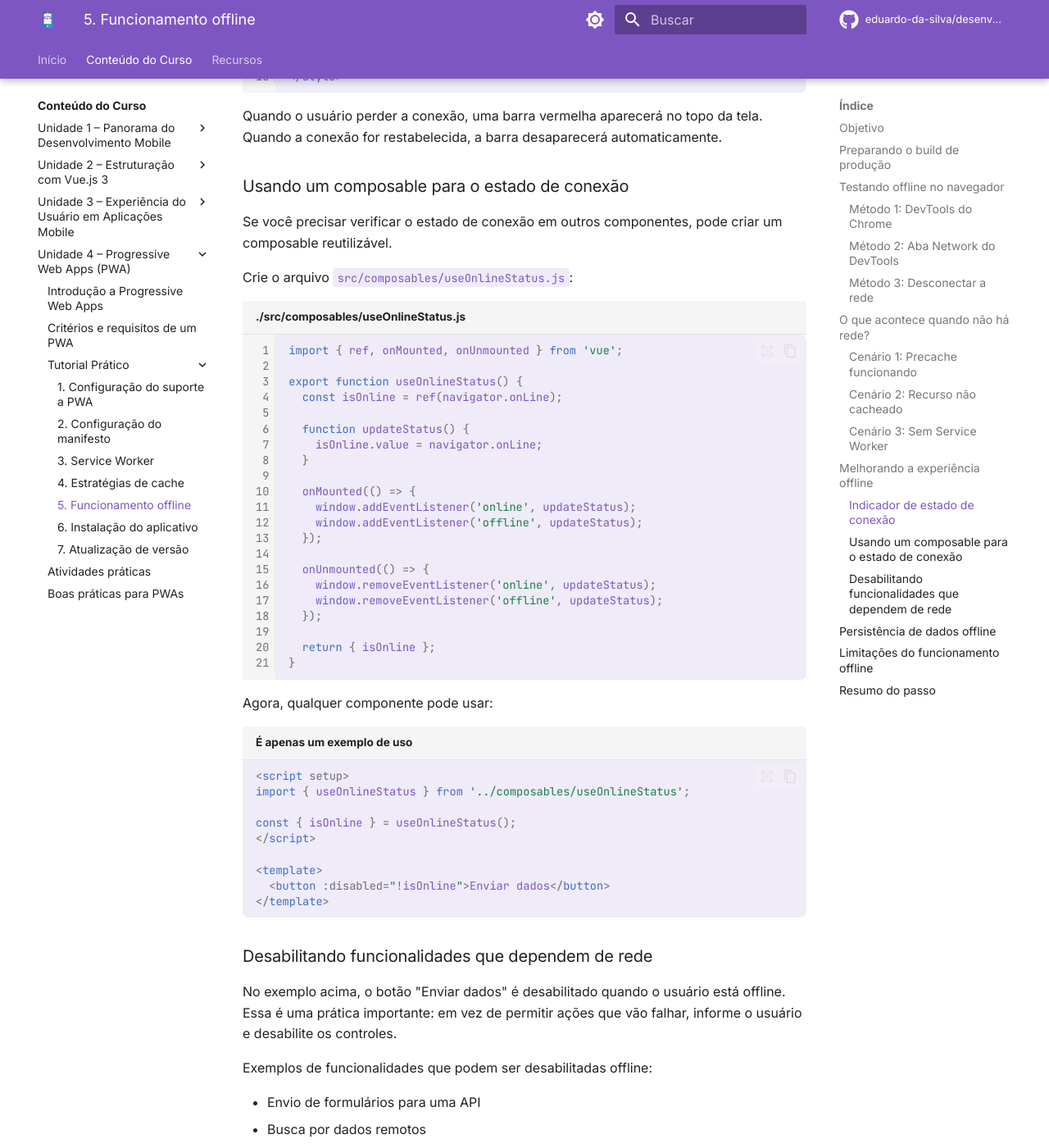
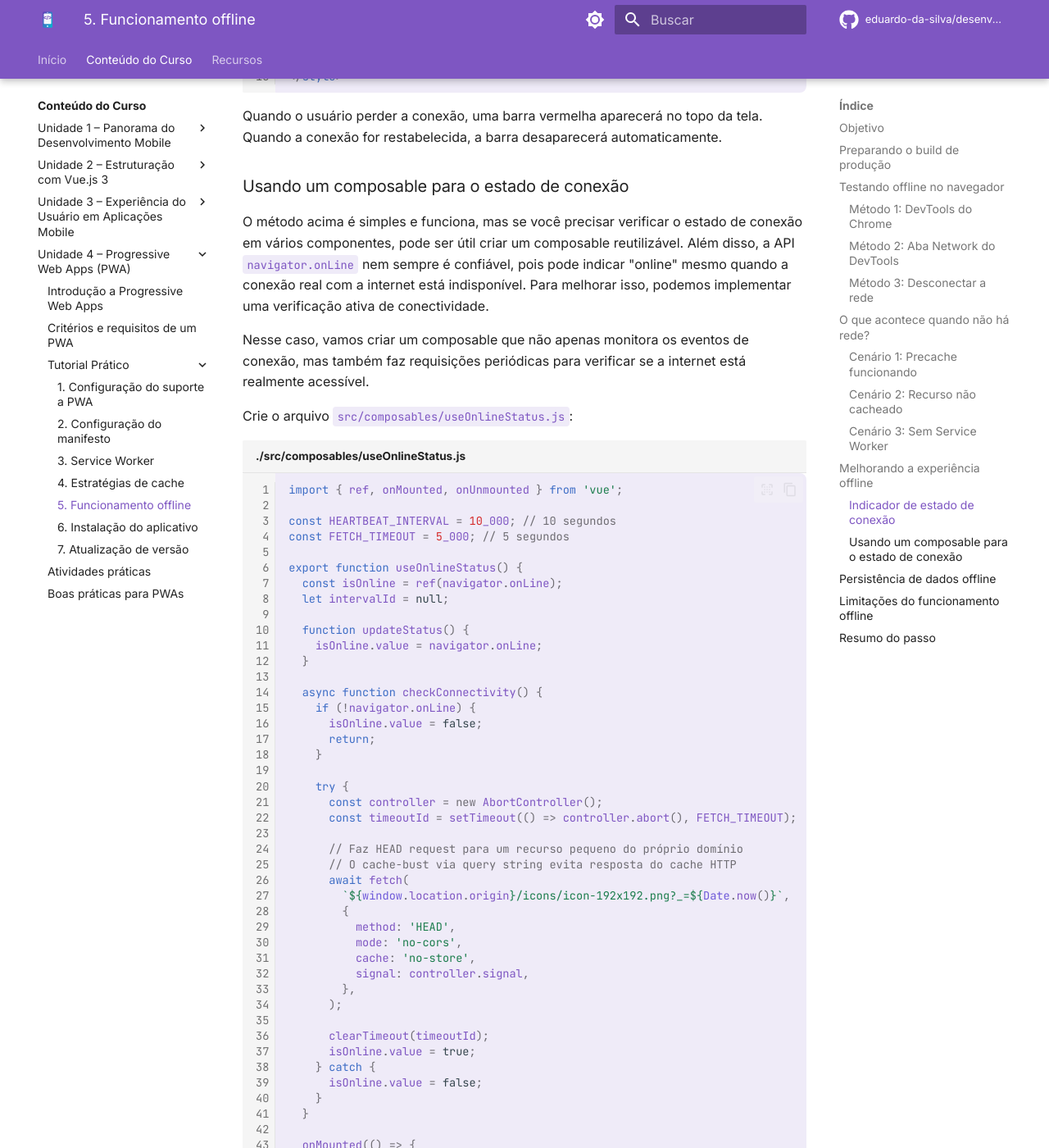
Before and after one commit to eduardo-da-silva/desenvolvimento-mobile, an MkDocs documentation site: the page built from docs/unidade4/tutorial/05-offline.md, in a window 1280 px wide and 1400 px high, scrolled down 3549 px. Shown: the whole window at 82% size. Built offline with MkDocs 1.6.1 and Material for MkDocs 9.7.7, drawn with Linux system fonts in a browser that asks for light colours; comment, search, counter and statistics services are not loaded; the version menu is left out; some of the changed text lies outside the part shown.

Commit message:
FIX: change offline component

````diff
--- a/docs/unidade4/tutorial/05-offline.md
+++ b/docs/unidade4/tutorial/05-offline.md
@@ -143,28 +143,74 @@ Quando o usuário perder a conexão, uma barra vermelha aparecerá no topo da te
 
 ### Usando um composable para o estado de conexão
 
-Se você precisar verificar o estado de conexão em outros componentes, pode criar um composable reutilizável.
+O método acima é simples e funciona, mas se você precisar verificar o estado de conexão em vários componentes, pode ser útil criar um composable reutilizável. Além disso, a API `navigator.onLine` nem sempre é confiável, pois pode indicar "online" mesmo quando a conexão real com a internet está indisponível. Para melhorar isso, podemos implementar uma verificação ativa de conectividade.
+
+Nesse caso, vamos criar um composable que não apenas monitora os eventos de conexão, mas também faz requisições periódicas para verificar se a internet está realmente acessível.
 
 Crie o arquivo `src/composables/useOnlineStatus.js`:
 
 ```javascript title='./src/composables/useOnlineStatus.js' linenums='1'
 import { ref, onMounted, onUnmounted } from 'vue';
 
+const HEARTBEAT_INTERVAL = 10_000; // 10 segundos
+const FETCH_TIMEOUT = 5_000; // 5 segundos
+
 export function useOnlineStatus() {
   const isOnline = ref(navigator.onLine);
+  let intervalId = null;
 
   function updateStatus() {
     isOnline.value = navigator.onLine;
   }
 
+  async function checkConnectivity() {
+    if (!navigator.onLine) {
+      isOnline.value = false;
+      return;
+    }
+
+    try {
+      const controller = new AbortController();
+      const timeoutId = setTimeout(() => controller.abort(), FETCH_TIMEOUT);
+
+      // Faz HEAD request para um recurso pequeno do próprio domínio
+      // O cache-bust via query string evita resposta do cache HTTP
+      await fetch(
+        `${window.location.origin}/icons/icon-192x192.png?_=${Date.now()}`,
+        {
+          method: 'HEAD',
+          mode: 'no-cors',
+          cache: 'no-store',
+          signal: controller.signal,
+        },
+      );
+
+      clearTimeout(timeoutId);
+      isOnline.value = true;
+    } catch {
+      isOnline.value = false;
+    }
+  }
+
   onMounted(() => {
     window.addEventListener('online', updateStatus);
     window.addEventListener('offline', updateStatus);
+
+    // Verificação inicial real de conectividade
+    checkConnectivity();
+
+    // Heartbeat periódico
+    intervalId = setInterval(checkConnectivity, HEARTBEAT_INTERVAL);
   });
 
   onUnmounted(() => {
     window.removeEventListener('online', updateStatus);
     window.removeEventListener('offline', updateStatus);
+
+    if (intervalId) {
+      clearInterval(intervalId);
+      intervalId = null;
+    }
   });
 
   return { isOnline };
@@ -185,8 +231,6 @@ const { isOnline } = useOnlineStatus();
 </template>
 ```
 
-### Desabilitando funcionalidades que dependem de rede
-
 No exemplo acima, o botão "Enviar dados" é desabilitado quando o usuário está offline. Essa é uma prática importante: em vez de permitir ações que vão falhar, informe o usuário e desabilite os controles.
 
 Exemplos de funcionalidades que podem ser desabilitadas offline:
@@ -195,6 +239,37 @@ Exemplos de funcionalidades que podem ser desabilitadas offline:
 - Busca por dados remotos
 - Upload de arquivos
 - Sincronização de dados
+
+No caso do componente `OfflineBanner.vue`, você pode substituir a lógica interna pelo uso do composable:
+
+```vue title='./src/components/OfflineBanner.vue' linenums='1'
+<template>
+  <div v-if="!isOnline" class="offline-banner">
+    Você está offline. Algumas funcionalidades podem estar indisponíveis.
+  </div>
+</template>
+
+<script setup>
+import { useOnlineStatus } from '@/composables/useOnlineStatus';
+
+const { isOnline } = useOnlineStatus();
+</script>
+
+<style scoped>
+.offline-banner {
+  background-color: #e74c3c;
+  color: white;
+  text-align: center;
+  padding: 8px 16px;
+  font-size: 0.85rem;
+  position: fixed;
+  top: 0;
+  left: 0;
+  right: 0;
+  z-index: 1000;
+}
+</style>
+```
 
 ## Persistência de dados offline
 
````
